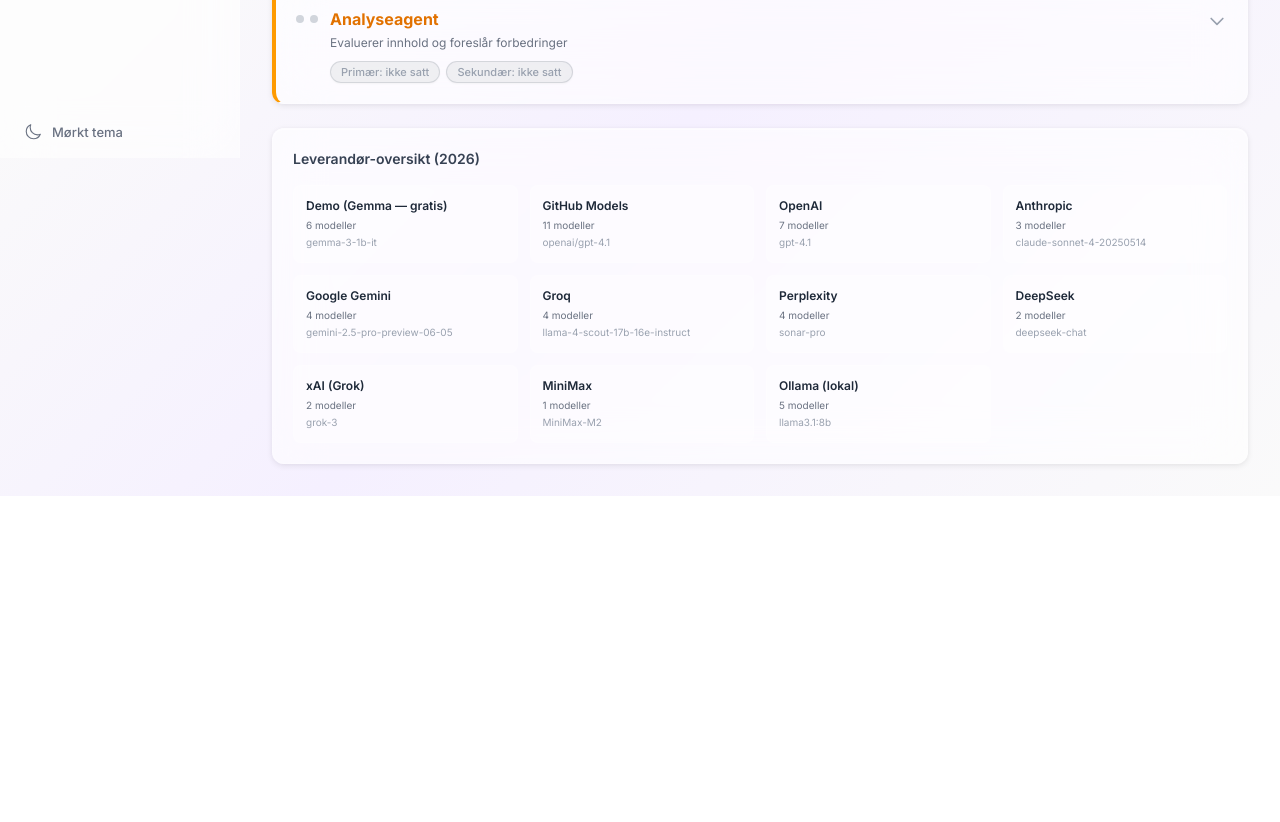
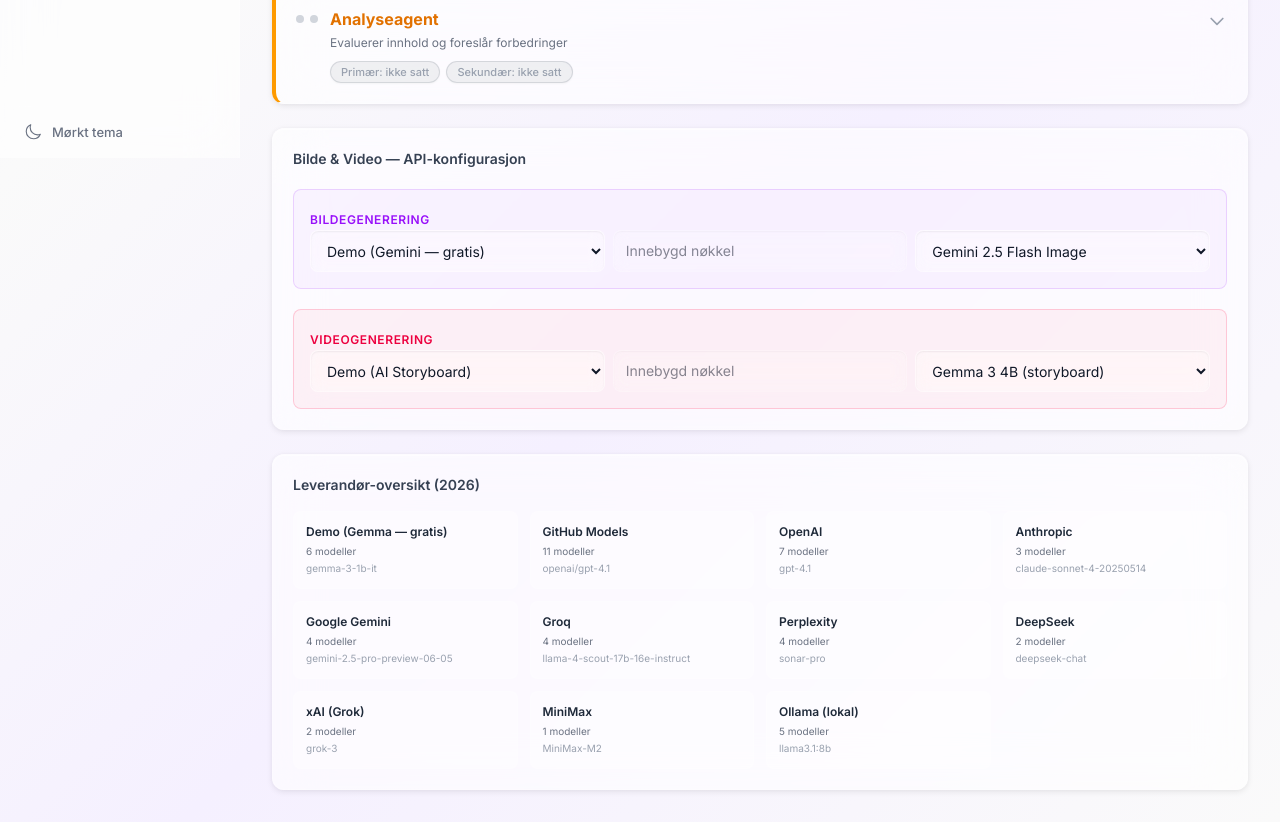
Before and after one commit to Snakkaz/moodgruppen-mvp, a Next.js app: page /settings in a window 1280 px wide. Shown: the part 642-1464 px from the top of the page. Before the commit the page ends 1138 px from the top, so only its background shows below. Built offline with nearby package versions, Linux system fonts and the light colour scheme.

Commit message:
feat: bilde/video API-konfigurasjon i innstillinger — Nano Banana 2, Imagen 4, modellvalg, API-nøkler

```diff
--- a/src/app/api/image/route.ts
+++ b/src/app/api/image/route.ts
@@ -2,7 +2,7 @@
 
 export async function POST(req: Request) {
   try {
-    const { prompt, style, provider } = await req.json();
+    const { prompt, style, provider, model: requestModel, apiKey: requestApiKey } = await req.json();
 
     if (!prompt || typeof prompt !== 'string') {
       return NextResponse.json({ error: 'Prompt er påkrevd' }, { status: 400 });
@@ -10,12 +10,12 @@
 
     const fullPrompt = style && style !== 'Ingen' ? `${style} stil: ${prompt}` : prompt;
 
-    const apiKey = process.env.DEMO_GEMINI_KEY;
+    const apiKey = requestApiKey && requestApiKey !== "demo" ? requestApiKey : process.env.DEMO_GEMINI_KEY;
     if (!apiKey) {
       return NextResponse.json({ error: 'Gemini API-nøkkel er ikke konfigurert' }, { status: 500 });
     }
 
-    const model = 'gemini-2.5-flash-image';
+    const model = requestModel || 'gemini-2.5-flash-image';
     const url = `https://generativelanguage.googleapis.com/v1beta/models/${model}:generateContent?key=${apiKey}`;
 
     const controller = new AbortController();
--- a/src/app/image/page.tsx
+++ b/src/app/image/page.tsx
@@ -1,7 +1,8 @@
 "use client";
 
-import { useState } from "react";
+import { useState, useEffect } from "react";
 import { GlassCard, GlassButton, GlassTextarea, GlassSelect, GlassBadge } from "@/components/ui/glass";
+import { getMediaSettings } from "@/lib/store";
 
 const STYLES = ["Ingen", "Fotorealistisk", "Illustrasjon", "Logo", "Minimalistisk", "Abstrakt"];
 
@@ -32,7 +33,13 @@
       const res = await fetch("/api/image", {
         method: "POST",
         headers: { "Content-Type": "application/json" },
-        body: JSON.stringify({ prompt: prompt.trim(), style: style !== "Ingen" ? style : undefined, provider }),
+        body: JSON.stringify({
+          prompt: prompt.trim(),
+          style: style !== "Ingen" ? style : undefined,
+          provider,
+          model: getMediaSettings().image.model,
+          apiKey: getMediaSettings().image.apiKey,
+        }),
       });
       const data = await res.json();
       if (data.error) {
--- a/src/app/settings/page.tsx
+++ b/src/app/settings/page.tsx
@@ -1,6 +1,6 @@
 "use client";
 import { useEffect, useState, useCallback } from "react";
-import { getAgentSettings, saveAgentSettings, AGENTS, DEFAULT_SOULS, type AgentSettings, type AgentConfig } from "@/lib/store";
+import { getAgentSettings, saveAgentSettings, getMediaSettings, saveMediaSettings, AGENTS, DEFAULT_SOULS, DEFAULT_MEDIA_SETTINGS, type AgentSettings, type AgentConfig, type MediaSettings } from "@/lib/store";
 import { GlassCard, GlassButton, GlassInput, GlassSelect, GlassTextarea, GlassBadge } from "@/components/ui/glass";
 
 const PROVIDERS = [
@@ -413,10 +413,12 @@
 
 export default function SettingsPage() {
   const [agentSettings, setAgentSettings] = useState<AgentSettings>({});
+  const [mediaSettings, setMediaSettings] = useState<MediaSettings>(DEFAULT_MEDIA_SETTINGS);
   const [saved, setSaved] = useState(false);
 
   useEffect(() => {
     setAgentSettings(getAgentSettings());
+    setMediaSettings(getMediaSettings());
   }, []);
 
   const updateAgent = (agentId: string, config: AgentConfig) => {
@@ -507,6 +509,120 @@
         ))}
       </div>
 
+      {/* Bilde & Video innstillinger */}
+      <GlassCard className="p-5 space-y-5">
+        <h3 className="text-sm font-semibold text-gray-700 dark:text-gray-200">Bilde & Video — API-konfigurasjon</h3>
+
+        {/* Bilde */}
+        <div className="space-y-2 p-4 rounded-lg bg-purple-500/5 dark:bg-purple-500/10 border border-purple-500/20">
+          <label className="text-xs font-semibold text-purple-600 dark:text-purple-400 uppercase tracking-wider">Bildegenerering</label>
+          <div className="grid grid-cols-1 sm:grid-cols-3 gap-2">
+            <GlassSelect
+              value={mediaSettings.image.provider}
+              onChange={e => {
+                const ms = { ...mediaSettings, image: { ...mediaSettings.image, provider: e.target.value, apiKey: e.target.value === "demo" ? "demo" : mediaSettings.image.apiKey } };
+                setMediaSettings(ms); saveMediaSettings(ms); setSaved(true); setTimeout(() => setSaved(false), 1500);
+              }}
+            >
+              <option value="demo">Demo (Gemini — gratis)</option>
+              <option value="gemini">Google Gemini</option>
+              <option value="dalle">OpenAI DALL-E</option>
+              <option value="midjourney">Midjourney</option>
+            </GlassSelect>
+            {mediaSettings.image.provider === "demo" ? (
+              <GlassInput value="Innebygd nøkkel" disabled className="opacity-50" />
+            ) : (
+              <GlassInput
+                type="password"
+                placeholder="API-nøkkel"
+                value={mediaSettings.image.apiKey}
+                onChange={e => {
+                  const ms = { ...mediaSettings, image: { ...mediaSettings.image, apiKey: e.target.value } };
+                  setMediaSettings(ms); saveMediaSettings(ms); setSaved(true); setTimeout(() => setSaved(false), 1500);
+                }}
+              />
+            )}
+            <GlassSelect
+              value={mediaSettings.image.model}
+              onChange={e => {
+                const ms = { ...mediaSettings, image: { ...mediaSettings.image, model: e.target.value } };
+                setMediaSettings(ms); saveMediaSettings(ms); setSaved(true); setTimeout(() => setSaved(false), 1500);
+              }}
+            >
+              <optgroup label="Gemini Image">
+                <option value="gemini-2.5-flash-image">Gemini 2.5 Flash Image</option>
+                <option value="gemini-3.1-flash-image-preview">Nano Banana 2 (gemini-3.1-flash)</option>
+                <option value="gemini-3-pro-image-preview">Gemini 3 Pro Image</option>
+              </optgroup>
+              <optgroup label="Imagen">
+                <option value="imagen-4.0-generate-001">Imagen 4.0</option>
+                <option value="imagen-4.0-fast-generate-001">Imagen 4.0 Fast</option>
+                <option value="imagen-4.0-ultra-generate-001">Imagen 4.0 Ultra</option>
+              </optgroup>
+              <optgroup label="Andre">
+                <option value="dall-e-3">DALL-E 3</option>
+              </optgroup>
+            </GlassSelect>
+          </div>
+        </div>
+
+        {/* Video */}
+        <div className="space-y-2 p-4 rounded-lg bg-rose-500/5 dark:bg-rose-500/10 border border-rose-500/20">
+          <label className="text-xs font-semibold text-rose-600 dark:text-rose-400 uppercase tracking-wider">Videogenerering</label>
+          <div className="grid grid-cols-1 sm:grid-cols-3 gap-2">
+            <GlassSelect
+              value={mediaSettings.video.provider}
+              onChange={e => {
+                const ms = { ...mediaSettings, video: { ...mediaSettings.video, provider: e.target.value, apiKey: e.target.value === "demo" ? "demo" : mediaSettings.video.apiKey } };
+                setMediaSettings(ms); saveMediaSettings(ms); setSaved(true); setTimeout(() => setSaved(false), 1500);
+              }}
+            >
+              <option value="demo">Demo (AI Storyboard)</option>
+              <option value="kling">Kling AI</option>
+              <option value="veo">Google Veo 3.1</option>
+              <option value="runway">Runway Gen 4.5</option>
+              <option value="pixverse">PixVerse</option>
+              <option value="luma">Luma Dream Machine</option>
+            </GlassSelect>
+            {mediaSettings.video.provider === "demo" ? (
+              <GlassInput value="Innebygd nøkkel" disabled className="opacity-50" />
+            ) : (
+              <GlassInput
+                type="password"
+                placeholder="API-nøkkel"
+                value={mediaSettings.video.apiKey}
+                onChange={e => {
+                  const ms = { ...mediaSettings, video: { ...mediaSettings.video, apiKey: e.target.value } };
+                  setMediaSettings(ms); saveMediaSettings(ms); setSaved(true); setTimeout(() => setSaved(false), 1500);
+                }}
+              />
+            )}
+            <GlassSelect
+              value={mediaSettings.video.model}
+              onChange={e => {
+                const ms = { ...mediaSettings, video: { ...mediaSettings.video, model: e.target.value } };
+                setMediaSettings(ms); saveMediaSettings(ms); setSaved(true); setTimeout(() => setSaved(false), 1500);
+              }}
+            >
+              <optgroup label="Demo">
+                <option value="gemma-3-4b-it">Gemma 3 4B (storyboard)</option>
+                <option value="gemma-3-27b-it">Gemma 3 27B (storyboard)</option>
+                <option value="gemma-4-31b-it">Gemma 4 31B (storyboard)</option>
+              </optgroup>
+              <optgroup label="Kling">
+                <option value="kling-v2">Kling v2</option>
+              </optgroup>
+              <optgroup label="Google">
+                <option value="veo-3.1">Veo 3.1</option>
+              </optgroup>
+              <optgroup label="Runway">
+                <option value="gen-4.5-turbo">Gen 4.5 Turbo</option>
+              </optgroup>
+            </GlassSelect>
+          </div>
+        </div>
+      </GlassCard>
+
       {/* Provider reference */}
       <GlassCard className="p-5">
         <h3 className="text-sm font-semibold text-gray-700 dark:text-gray-200 mb-4">Leverandør-oversikt (2026)</h3>
--- a/src/lib/store.ts
+++ b/src/lib/store.ts
@@ -36,6 +36,22 @@
 }
 
 export type AgentSettings = Record<string, AgentConfig>;
+
+export interface MediaConfig {
+  provider: string;
+  apiKey: string;
+  model: string;
+}
+
+export interface MediaSettings {
+  image: MediaConfig;
+  video: MediaConfig;
+}
+
+export const DEFAULT_MEDIA_SETTINGS: MediaSettings = {
+  image: { provider: "demo", apiKey: "demo", model: "gemini-2.5-flash-image" },
+  video: { provider: "demo", apiKey: "demo", model: "gemma-3-4b-it" },
+};
 
 export const TONES = ["Formell", "Uformell", "Profesjonell", "Leken", "Autoritativ"] as const;
 
@@ -104,3 +120,12 @@
 export function saveAgentSettings(settings: AgentSettings) {
   localStorage.setItem("mg-agent-settings", JSON.stringify(settings));
 }
+
+export function getMediaSettings(): MediaSettings {
+  if (typeof window === "undefined") return DEFAULT_MEDIA_SETTINGS;
+  return JSON.parse(localStorage.getItem("mg-media-settings") || JSON.stringify(DEFAULT_MEDIA_SETTINGS));
+}
+
+export function saveMediaSettings(settings: MediaSettings) {
+  localStorage.setItem("mg-media-settings", JSON.stringify(settings));
+}
```
